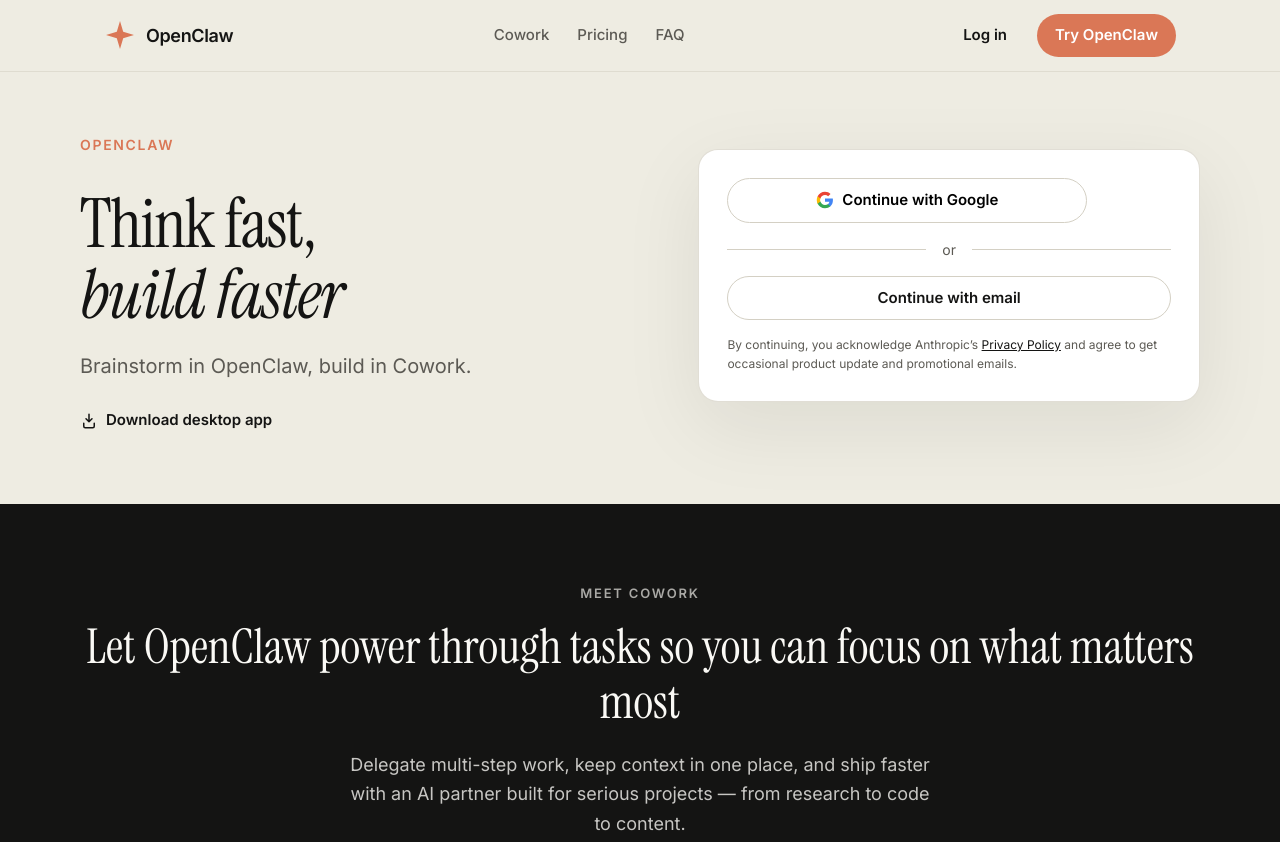
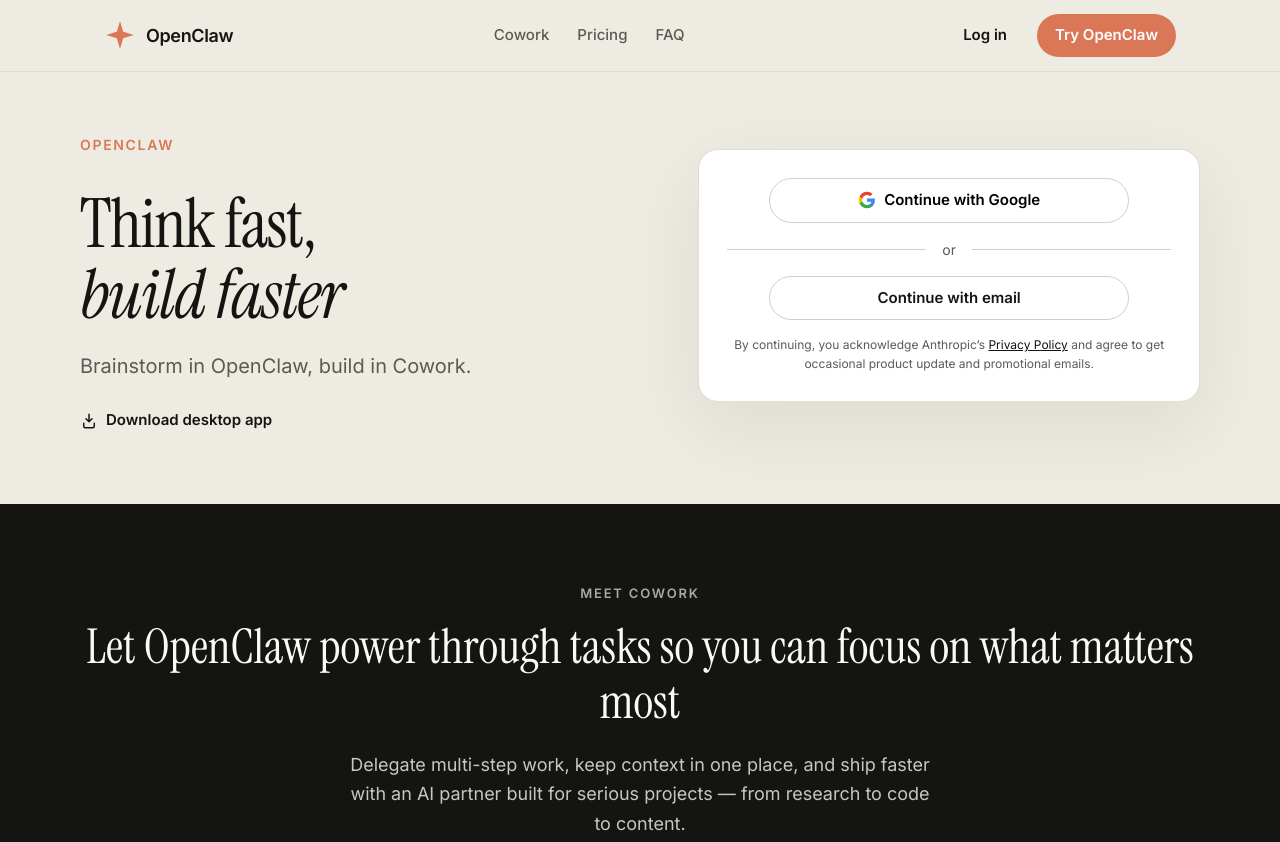
Before and after one commit to demoCzo/openclaw-landing-page, a website with bundled scripts: page index.html in a window 1280 px wide. Shown: the top 842 px of the page. Built offline with nearby package versions, Linux system fonts and the light colour scheme.

Commit message:
style(ui): center align hero panel and actions

```diff
--- a/styles.css
+++ b/styles.css
@@ -267,13 +267,19 @@
   padding: 28px;
   box-shadow: var(--shadow);
   border: 1px solid color-mix(in srgb, var(--border) 70%, transparent);
+  text-align: center;
 }
 
 .hero-actions {
   display: flex;
   flex-direction: column;
   gap: 12px;
-  align-items: stretch;
+  align-items: center;
+}
+
+.hero-actions .btn {
+  width: 100%;
+  max-width: 360px;
 }
 
 .divider-row {
@@ -283,6 +289,7 @@
   color: var(--text-muted);
   font-size: 0.875rem;
   margin: 4px 0;
+  width: 100%;
 }
 
 .divider-row::before,
```
